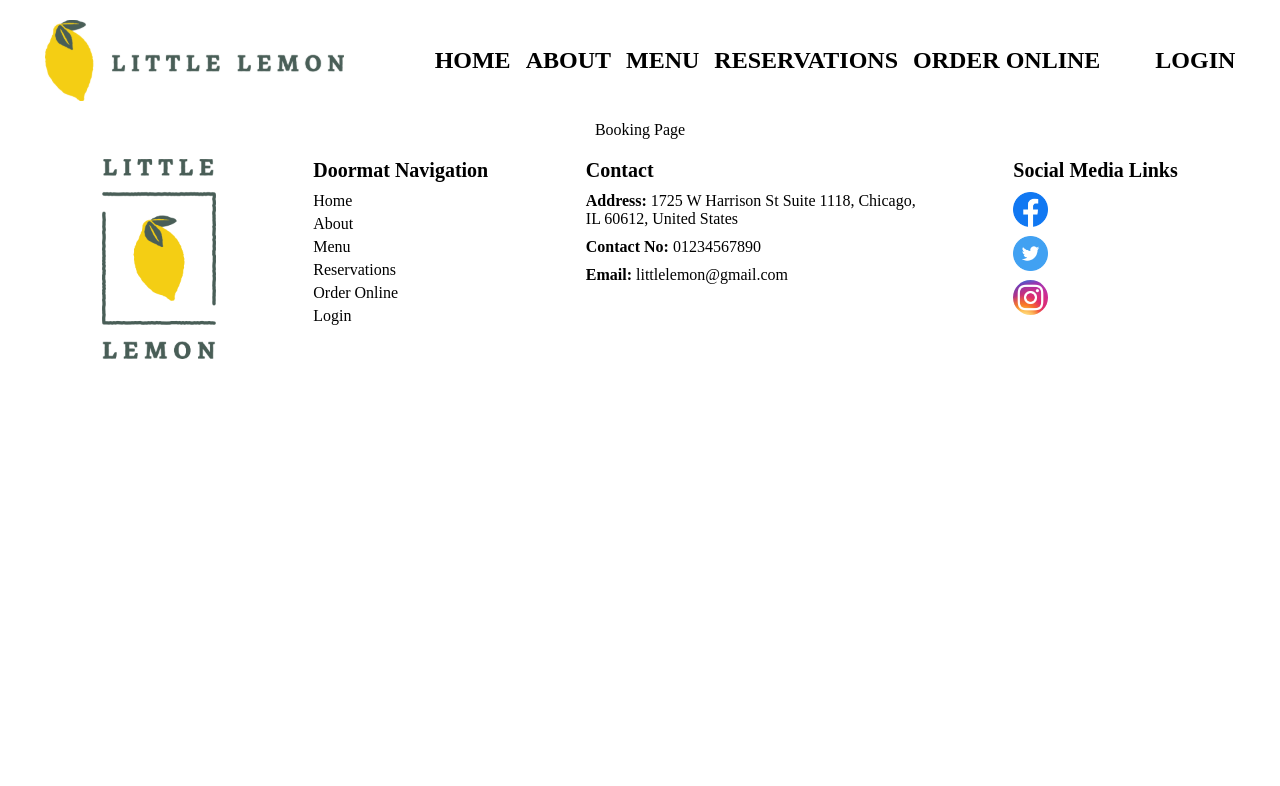
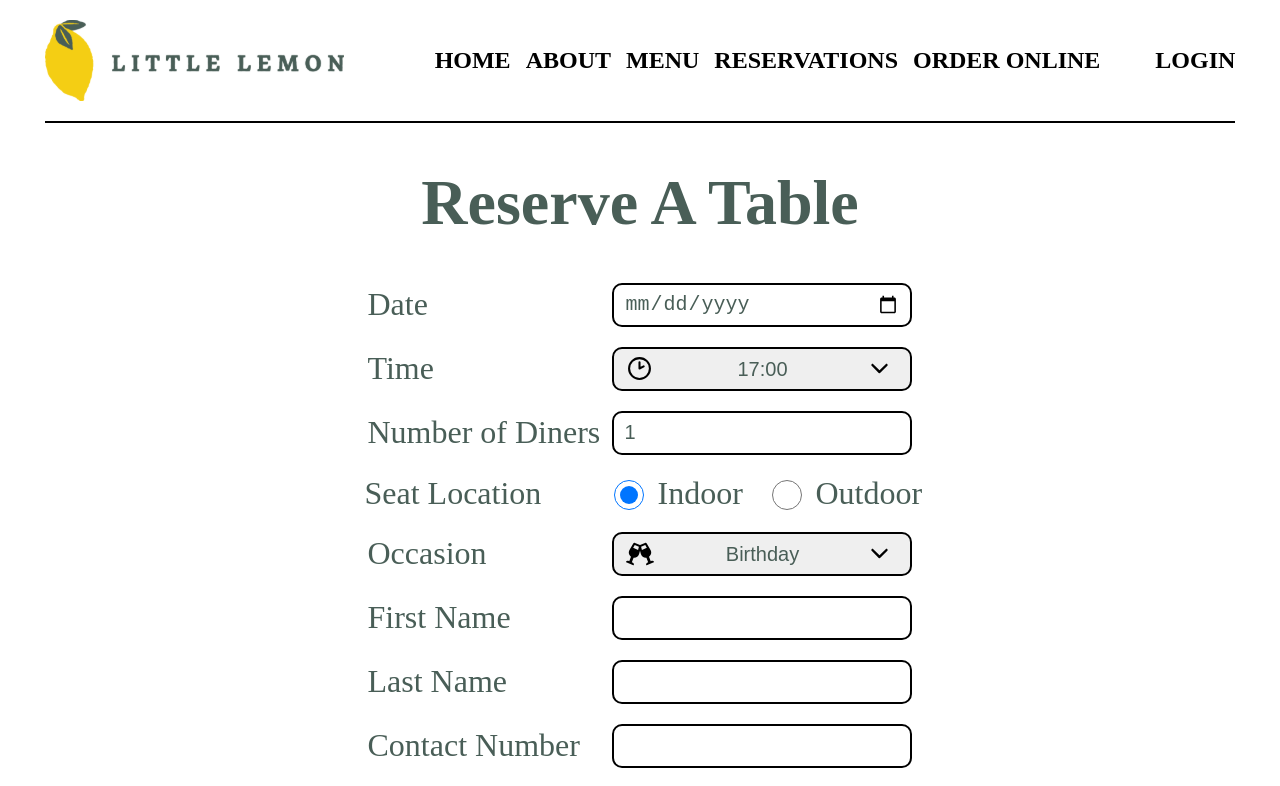
Before and after one commit to lqscrisp7/little-lemon, a React (Create React App) app: page /menu in a window 1280 px wide. Shown: the top 786 px of the page. Built offline with nearby package versions, Linux system fonts and the light colour scheme.

Commit message:
booking page

```diff
--- a/public/index.html
+++ b/public/index.html
@@ -30,7 +30,7 @@
 </head>
 
 <body>
-  <noscript>You need to enable JavaScript to run this app.</noscript>
+  <script src="https://raw.githubusercontent.com/courseraap/capstone/main/api.js"></script>
   <div id="root"></div>
   <!--
       This HTML file is a template.
--- a/src/App.css
+++ b/src/App.css
@@ -11,6 +11,11 @@ body {
   flex-direction: column;
   flex-wrap: wrap;
   max-width: 1191px;
+}
+
+main {
+  border-top: 2px solid black;
+  border-bottom: 2px solid black;
 }
 
 header {
@@ -138,6 +143,7 @@ button {
   border: none;
   cursor: pointer;
   font-size: 18px;
+  text-align: center;
 }
 
 button:hover {
@@ -275,3 +281,84 @@ h2 {
     }
   }
 }
+
+h1 {
+  font-size: 64px;
+  font-weight: bold;
+  color: #495E57;
+}
+
+.booking-form {
+  display: flex;
+  flex-direction: column;
+  row-gap: 20px;
+  align-items: center;
+  margin-bottom: 40px;
+
+  .input-field {
+    display: flex;
+    column-gap: 10px;
+    justify-content: center;
+    align-items: center;
+    position: relative;
+  }
+
+  label {
+    width: 235px;
+    text-align: left;
+    font-size: 32px;
+    color: #495E57;
+  }
+
+  input,
+  select {
+    width: 300px;
+    height: 40px;
+    border-radius: 10px;
+    border: 2px solid black;
+    font-size: 20px;
+    color: #495E57;
+  }
+
+  input[type="date"] {
+    width: 276px !important;
+    padding: 0px 10px;
+  }
+
+  select {
+    appearance: none;
+    height: 44px;
+    text-align: center;
+  }
+
+  input[type="number"] {
+    width: 276px !important;
+    padding: 0px 10px;
+  }
+
+  input[type="radio"] {
+    width: 30px;
+    height: 30px;
+  }
+
+  .radio-label {
+    width: 100px;
+  }
+
+  input[type="text"] {
+    padding: 0px 10px;
+    width: 276px;
+    height: 40px;
+  }
+
+  textarea {
+    width: 300px;
+    height: 200px;
+    border-radius: 10px;
+    border: 2px solid black;
+    font-size: 20px;
+    color: #495E57;
+    padding: 5px 10px;
+    width: 276px;
+  }
+}
--- /dev/null
+++ b/src/booking/BookingForm.js
@@ -0,0 +1,93 @@
+import { useEffect, useRef, useState } from "react"
+import { IoIosArrowDown } from "react-icons/io";
+import { LuClock2 } from "react-icons/lu";
+import { FaGlassCheers } from "react-icons/fa";
+import { useNavigate } from "react-router-dom";
+
+function BookingForm(props) {
+    const [date, setDate] = useState()
+    const [time, setTime] = useState(props.availableTimes[0])
+    const [guest, setGuest] = useState(1)
+    const [seatLocation, setSeatLoaction] = useState('indoor')
+    const [occasion, setOccasion] = useState('Birthday')
+    const [firstName, setFirstName] = useState()
+    const [lastName, setLastName] = useState()
+    const [contact, setContact] = useState()
+    const [additionalRequirements, setAdditionalRequirements] = useState()
+    const btnRef = useRef()
+
+    const handleFormSubmit = (e) => {
+        e.preventDefault()
+        const bookingData = { date: date, time: time, guest: guest, seatLocation: seatLocation, occasion: occasion, firstName: firstName, lastName: lastName, contact: contact, additionalRequirements: additionalRequirements }
+        props.submitForm(bookingData)
+        const getBookings = localStorage.getItem("bookings")
+        let allBookings = []
+        if (getBookings)
+            allBookings = JSON.stringify([...JSON.parse(getBookings), JSON.stringify(bookingData)])
+        else
+            allBookings = JSON.stringify([JSON.stringify(bookingData)])
+        localStorage.setItem("bookings", allBookings)
+    }
+
+    return (
+        <div>
+            <h1>Reserve A Table</h1>
+            <form onSubmit={handleFormSubmit} className="booking-form">
+                <div className="input-field">
+                    <label htmlFor="res-date">Date</label>
+                    <input type="date" id="res-date" value={date} onChange={(e) => {
+                        setDate(e.target.value);
+                        props.setAvailableTimes({ date: new Date(e.target.value) })
+                    }} />
+                </div>
+                <div className="input-field">
+                    <label htmlFor="res-time">Time</label>
+                    <LuClock2 size={25} style={{ position: 'absolute' }} />
+                    <select id="res-time" value={time} onChange={(e) => setTime(e.target.value)}>
+                        {props.availableTimes.map(x => <option value={x}>{x}</option>)}
+                    </select>
+                    <IoIosArrowDown size={25} style={{ position: 'absolute', right: '20px' }} />
+                </div>
+                <div className="input-field">
+                    <label htmlFor="guests">Number of Diners</label>
+                    <input type="number" placeholder="1" min="1" max="10" id="guests" value={guest} onChange={(e) => setGuest(e.target.value)} />
+                </div>
+                <div className="input-field">
+                    <label>Seat Location</label>
+                    <input defaultChecked type="radio" id="indoor" name="seat-loc" value="indoor" onClick={(e) => setSeatLoaction(e.target.value)} />
+                    <label className="radio-label" htmlFor="indoor">Indoor</label>
+                    <input type="radio" id="css" name="seat-loc" value="outdoor" onClick={(e) => setSeatLoaction(e.target.value)} />
+                    <label className="radio-label" htmlFor="outdoor">Outdoor</label>
+                </div>
+                <div className="input-field">
+                    <label htmlFor="occasion">Occasion</label>
+                    <FaGlassCheers size={28} style={{ position: 'absolute' }} />
+                    <select id="occasion" value={occasion} onChange={(e) => setOccasion(e.target.value)}>
+                        <option value="Birthday">Birthday</option>
+                        <option value="Anniversary">Anniversary</option>
+                    </select>
+                    <IoIosArrowDown size={25} style={{ position: 'absolute', right: '20px' }} />
+                </div>
+                <div className="input-field">
+                    <label htmlFor="first-name">First Name</label>
+                    <input type="text" id="first-name" value={firstName} onChange={(e) => setFirstName(e.target.value)} />
+                </div>
+                <div className="input-field">
+                    <label htmlFor="last-name">Last Name</label>
+                    <input type="text" id="last-name" value={lastName} onChange={(e) => setLastName(e.target.value)} />
+                </div>
+                <div className="input-field">
+                    <label htmlFor="contact">Contact Number</label>
+                    <input type="text" id="contact" value={contact} onChange={(e) => setContact(e.target.value)} />
+                </div>
+                <div className="input-field" style={{ alignItems: 'flex-start' }}>
+                    <label htmlFor="additional-requirements">Additional Requirements</label>
+                    <textarea id="additional-requirements" value={additionalRequirements} onChange={(e) => setAdditionalRequirements(e.target.value)} />
+                </div>
+                <button ref={btnRef} type="submit" role="button">Reserve Now</button>
+            </form>
+        </div>
+    )
+}
+
+export default BookingForm
--- a/src/booking/BookingPage.js
+++ b/src/booking/BookingPage.js
@@ -1,6 +1,8 @@
-function BookingPage() {
+import BookingForm from "./BookingForm"
+
+function BookingPage(props) {
     return (
-        <div>Booking Page</div>
+        <BookingForm {...props} />
     )
 }
 
--- /dev/null
+++ b/src/booking/ConfirmedBooking.js
@@ -0,0 +1,9 @@
+function ConfirmedBooking() {
+    return (
+        <>
+            <h2>Your Booking has been Confirmed!</h2>
+        </>
+    )
+}
+
+export default ConfirmedBooking
--- a/src/homepage/About.js
+++ b/src/homepage/About.js
@@ -1,6 +1,6 @@
 function About() {
     return (
-        <div className="call-to-action" style={{ backgroundColor: 'unset', flexWrap: 'wrap', borderBottom: '2px solid black' }}>
+        <div className="call-to-action" style={{ backgroundColor: 'unset', flexWrap: 'wrap' }}>
             <div className="description" style={{ width: '635px' }}>
                 <h1>Little Lemon</h1>
                 <h5 style={{ color: 'black' }}>Chicago</h5>
--- a/src/homepage/CustomersSays.js
+++ b/src/homepage/CustomersSays.js
@@ -30,7 +30,7 @@ function CustomersSays() {
 
     return (
         <div className="customers-says">
-            <h2>Customers Says</h2>
+            <h2 style={{ color: '#EFEFEE' }}>Customers Says</h2>
             <div className="rating-card-container">
                 {rating.map(x =>
                     <article className="rating-card">
--- a/src/layout/Main.js
+++ b/src/layout/Main.js
@@ -1,14 +1,60 @@
-import { Routes, Route } from 'react-router-dom'
+import { Routes, Route, useNavigate } from 'react-router-dom'
 import HomePage from '../homepage/HomePage'
 import BookingPage from '../booking/BookingPage'
+import { useReducer } from 'react'
+import ConfirmedBooking from '../booking/ConfirmedBooking'
 
 function Main() {
+    const navigate = useNavigate()
+    const seededRandom = function (seed) {
+        var m = 2 ** 35 - 31;
+        var a = 185852;
+        var s = seed % m;
+        return function () {
+            return (s = s * a % m) / m;
+        };
+    }
+
+    const fetchAPI = function (date) {
+        let result = [];
+        let random = seededRandom(date.getDate());
+
+        for (let i = 17; i <= 23; i++) {
+            if (random() < 0.5) {
+                result.push(i + ':00');
+            }
+            if (random() < 0.5) {
+                result.push(i + ':30');
+            }
+        }
+        return result;
+    };
+
+    const submitAPI = function (formData) {
+        return true;
+    };
+
+    const submitForm = (formData) => {
+        const result = submitAPI()
+        if (result)
+            navigate("/bookingConfirmation")
+    }
+
+    const updateTimes = (state, action) => {
+        return { time: [...fetchAPI(action.date)] }
+    }
+
+    const initializeTimes = { time: [...fetchAPI(new Date())] }
+
+    const [availableTimes, setAvailableTimes] = useReducer(updateTimes, initializeTimes)
+
     return (
         <main>
             <Routes>
                 <Route path="/" element={<HomePage />}></Route>
-                <Route path="/booking" element={<BookingPage />}></Route>
-                <Route path="/menu" element={<BookingPage />}></Route>
+                <Route path="/booking" element={<BookingPage availableTimes={availableTimes.time} setAvailableTimes={setAvailableTimes} submitForm={submitForm} />}></Route>
+                <Route path="/menu" element={<BookingPage availableTimes={availableTimes.time} setAvailableTimes={setAvailableTimes} submitForm={submitForm} />}></Route>
+                <Route path="/bookingConfirmation" element={<ConfirmedBooking />}></Route>
             </Routes>
         </main>
     )
```
Also changed, not shown: 1 other file (tests, documents, lock files or other folders).
